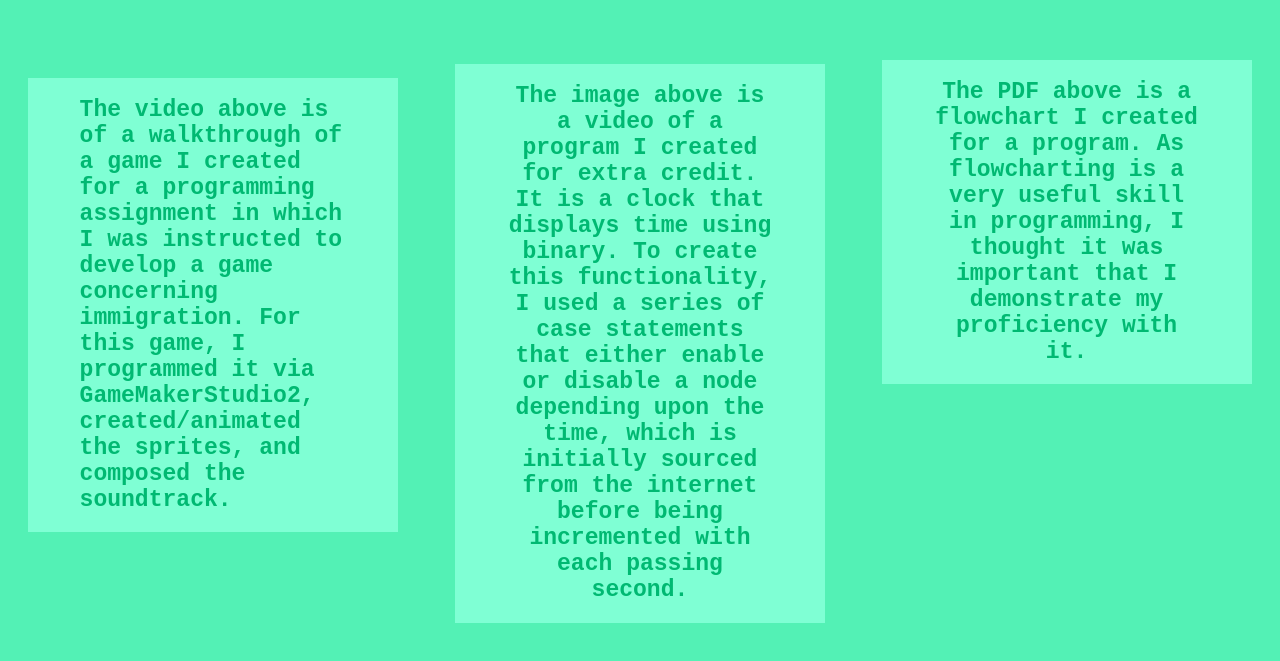
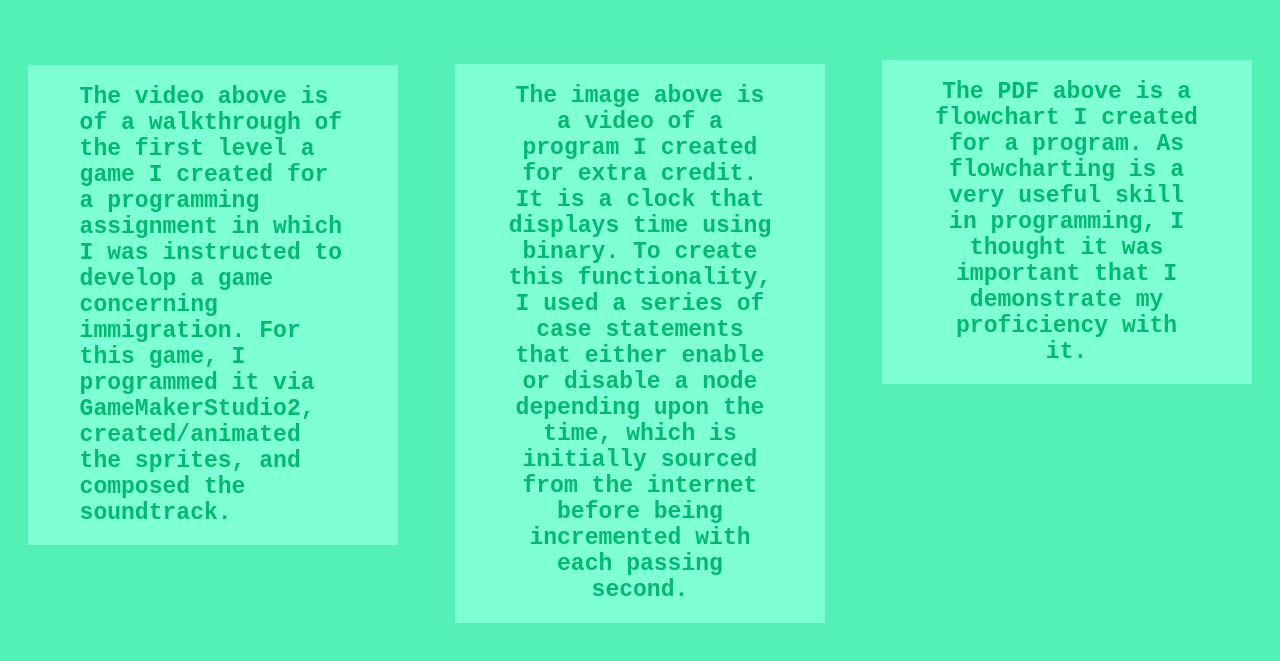
Before and after one commit to DavidRoy107107GLTECH/DavidRoy-sDigitalPortfolio, a plain HTML site: page WorkSamples.HTML in a window 1280 px wide. Shown: the part 1070-1731 px from the top of the page. Drawn offline with Linux system fonts and the light colour scheme; files whose address does not match are found by name.

Commit message:
Update WorkSamples.HTML

```diff
--- a/WorkSamples.HTML
+++ b/WorkSamples.HTML
@@ -73,7 +73,7 @@
 <div class ="flex-container">
     <!-- <div class = "container2"> -->
         <div class = "standard2" style = "width: 20.9%; text-align: left;">
-            <h2>The video above is of a walkthrough of a game I created for a programming assignment in which I was instructed to develop a game concerning immigration. For this game, I programmed it via GameMakerStudio2, created/animated the sprites, and composed the soundtrack.</h2>
+            <h2>The video above is of a walkthrough of the first level a game I created for a programming assignment in which I was instructed to develop a game concerning immigration. For this game, I programmed it via GameMakerStudio2, created/animated the sprites, and composed the soundtrack.</h2>
         <!-- </div> -->
     </div>
     <div class = "standard2" style = "width: 20.9%; margin-top: 6%;">
```
